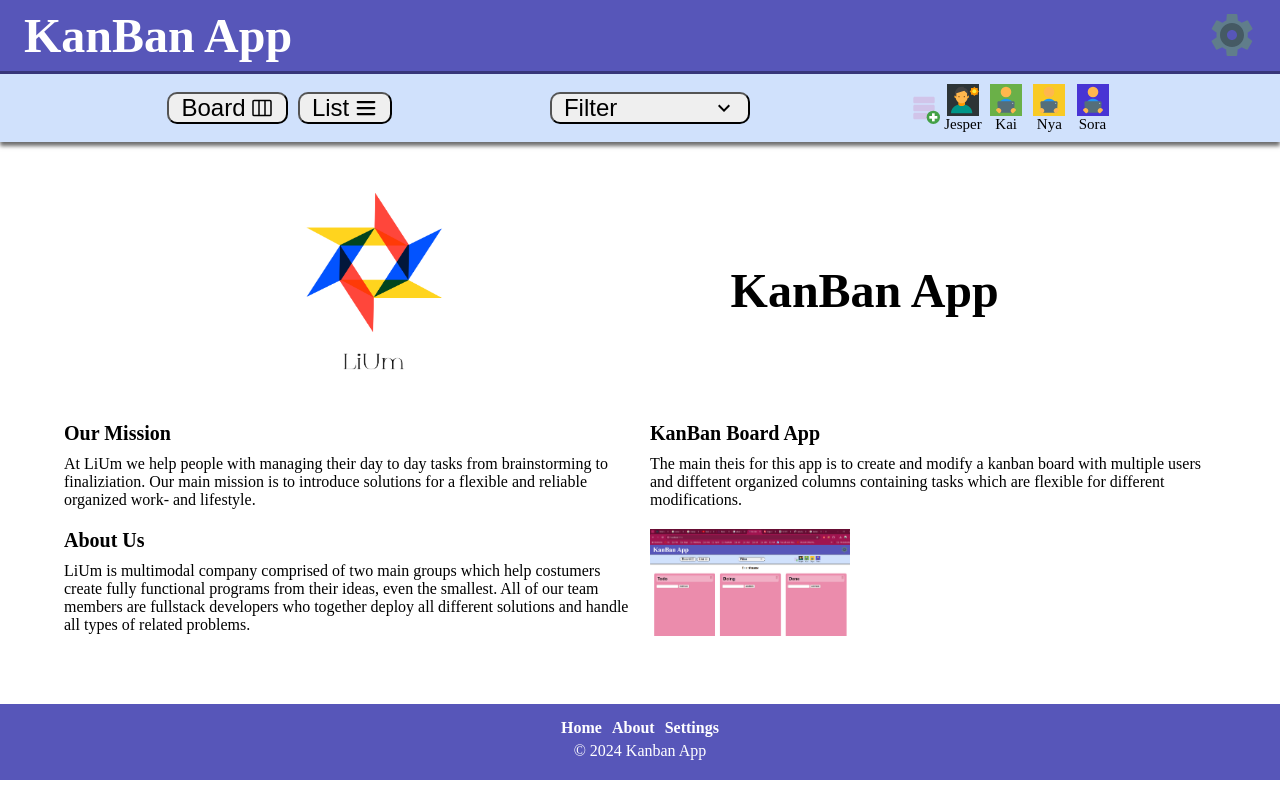
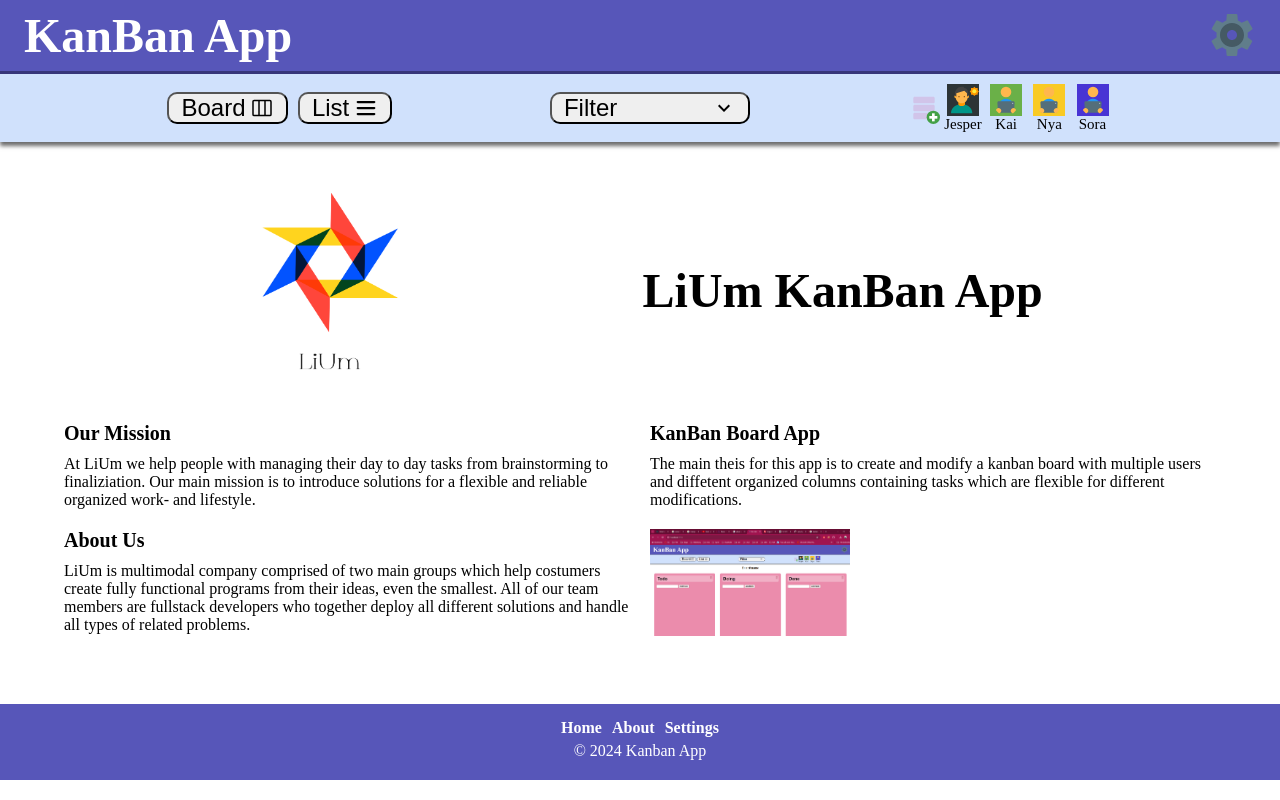
Before and after one commit to jumistrandberg/kanban_collab, a React (Vite) app: page /about in a window 1280 px wide. Built offline with nearby package versions, Linux system fonts and the light colour scheme.

Commit message:
minor changes to heading about page

```diff
--- a/src/pages/About.jsx
+++ b/src/pages/About.jsx
@@ -6,7 +6,7 @@ const About = () => {
         <div className={styles.container}>
             <div className={styles.topSection}>
                 <img src="../src/assets/LiUm-logo.png" alt="LiUm Logo" className={styles.logo}/>
-                <h1>KanBan App</h1>
+                <h1>LiUm KanBan App</h1>
             </div>
             <div className={styles.content}>
                 <div className={styles.middleSection1}>
```
